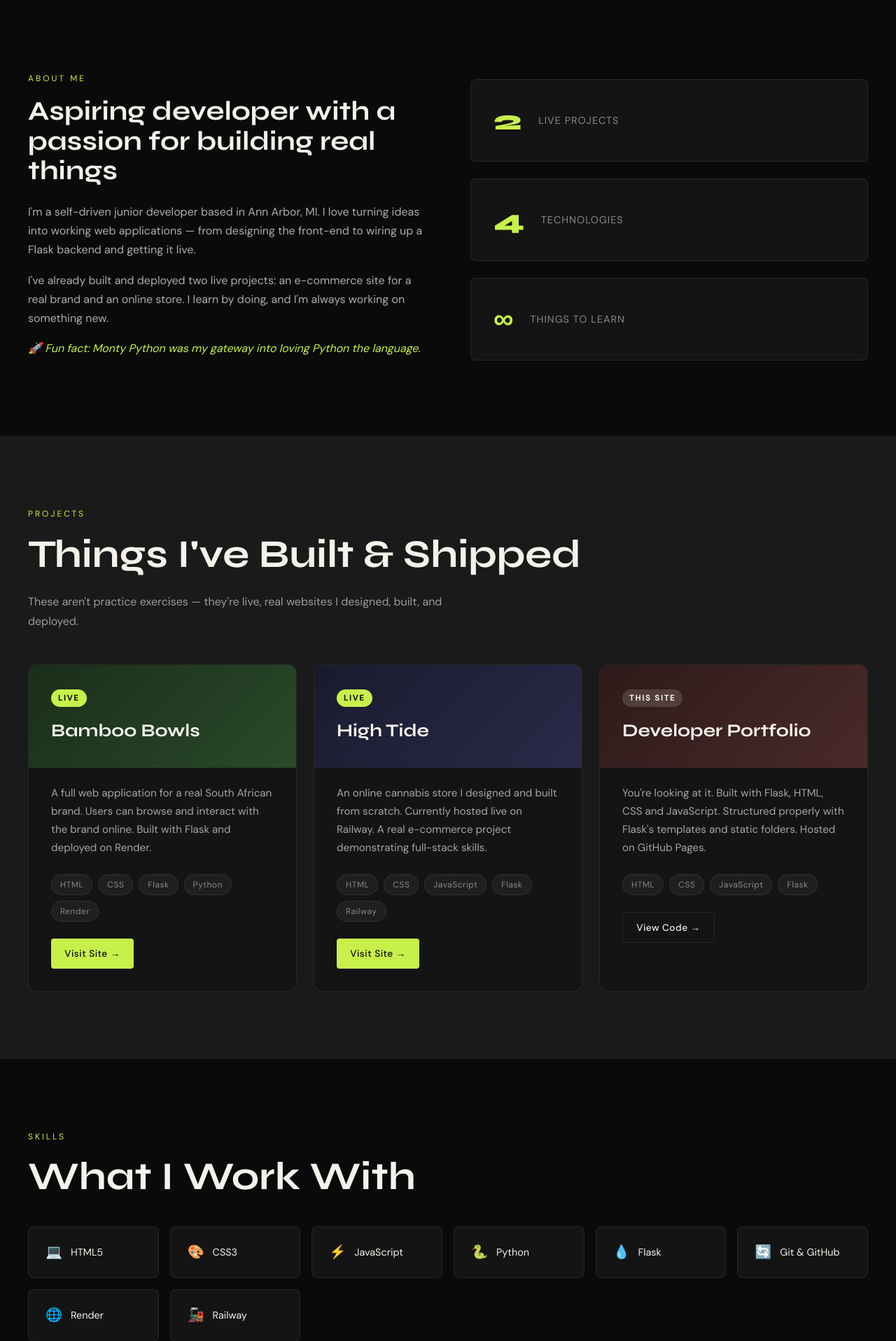
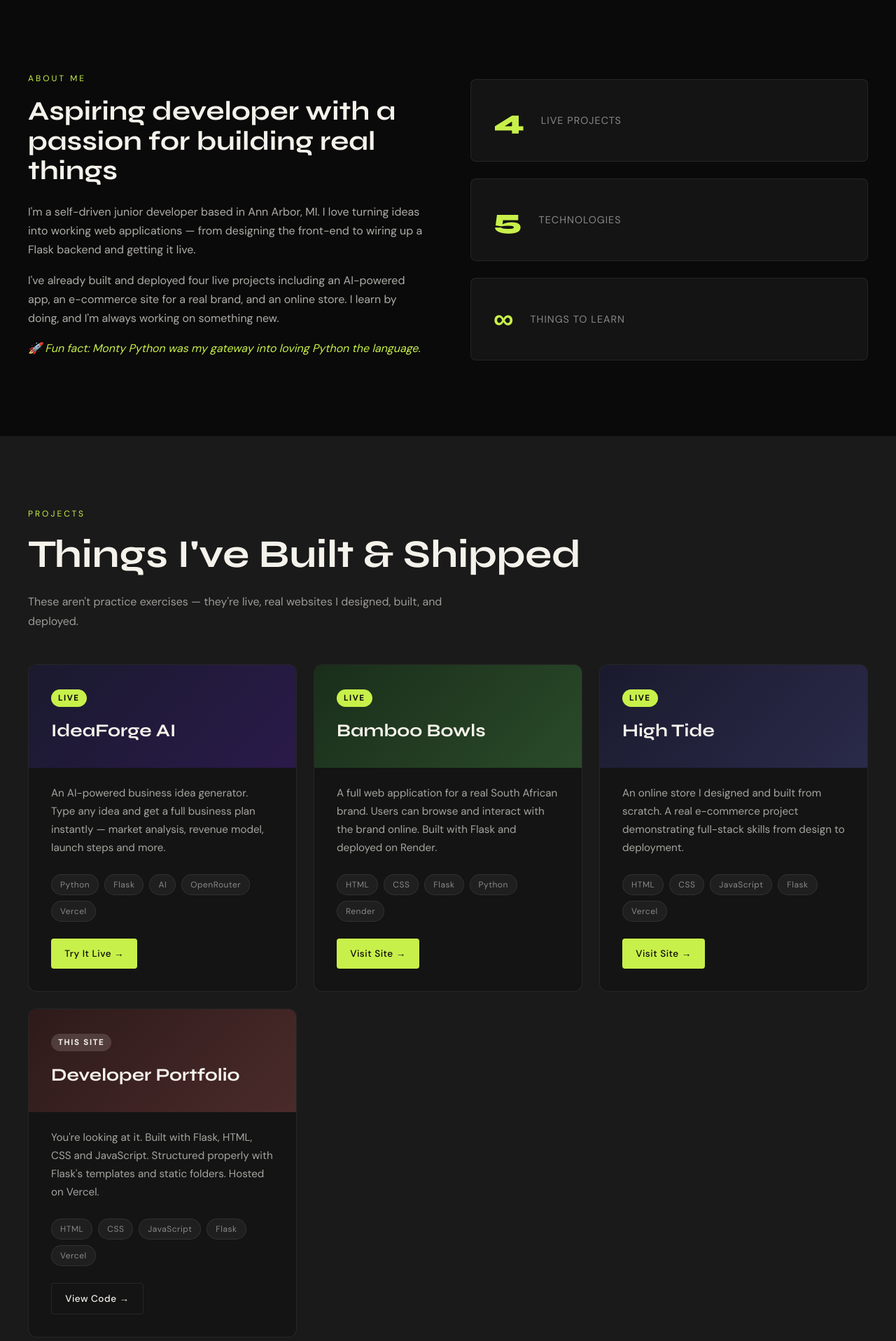
Before and after one commit to Fumingblock1/My-portfolio, a Flask app: page / in a window 1280 px wide. Shown: the part 799-2715 px from the top of the page at 70% size. Run offline with Flask 3, Linux system fonts and the light colour scheme.

Commit message:
Update index.html

```diff
--- a/templates/index.html
+++ b/templates/index.html
@@ -47,16 +47,16 @@
           <span class="section-tag">About Me</span>
           <h2>Aspiring developer with a passion for building real things</h2>
           <p>I'm a self-driven junior developer based in Ann Arbor, MI. I love turning ideas into working web applications &mdash; from designing the front-end to wiring up a Flask backend and getting it live.</p>
-          <p>I've already built and deployed two live projects: an e-commerce site for a real brand and an online store. I learn by doing, and I'm always working on something new.</p>
+          <p>I've already built and deployed four live projects including an AI-powered app, an e-commerce site for a real brand, and an online store. I learn by doing, and I'm always working on something new.</p>
           <p class="fun-fact">&#128640; Fun fact: Monty Python was my gateway into loving Python the language.</p>
         </div>
         <div class="about-stats">
           <div class="stat-card">
-            <span class="stat-num">2</span>
+            <span class="stat-num">4</span>
             <span class="stat-label">Live Projects</span>
           </div>
           <div class="stat-card">
-            <span class="stat-num">4</span>
+            <span class="stat-num">5</span>
             <span class="stat-label">Technologies</span>
           </div>
           <div class="stat-card">
@@ -76,6 +76,21 @@
       <p class="section-sub">These aren't practice exercises &mdash; they're live, real websites I designed, built, and deployed.</p>
 
       <div class="projects-grid">
+
+        <!-- IdeaForge AI -->
+        <div class="project-card">
+          <div class="project-header" style="background: linear-gradient(135deg, #1a1a2e, #2a1a4a);">
+            <span class="project-badge">Live</span>
+            <h3>IdeaForge AI</h3>
+          </div>
+          <div class="project-body">
+            <p>An AI-powered business idea generator. Type any idea and get a full business plan instantly &mdash; market analysis, revenue model, launch steps and more.</p>
+            <div class="project-tags">
+              <span>Python</span><span>Flask</span><span>AI</span><span>OpenRouter</span><span>Vercel</span>
+            </div>
+            <a href="https://ai-business-generator-eight.vercel.app" target="_blank" class="btn btn-primary btn-sm">Try It Live &rarr;</a>
+          </div>
+        </div>
 
         <!-- Bamboo Bowls -->
         <div class="project-card">
@@ -99,11 +114,11 @@
             <h3>High Tide</h3>
           </div>
           <div class="project-body">
-            <p>An online cannabis store I designed and built from scratch. Currently hosted live on Railway. A real e-commerce project demonstrating full-stack skills.</p>
+            <p>An online store I designed and built from scratch. A real e-commerce project demonstrating full-stack skills from design to deployment.</p>
             <div class="project-tags">
-              <span>HTML</span><span>CSS</span><span>JavaScript</span><span>Flask</span><span>Railway</span>
+              <span>HTML</span><span>CSS</span><span>JavaScript</span><span>Flask</span><span>Vercel</span>
             </div>
-            <a href="https://high-tide-production.up.railway.app" target="_blank" class="btn btn-primary btn-sm">Visit Site &rarr;</a>
+            <a href="https://high-tide-virid.vercel.app" target="_blank" class="btn btn-primary btn-sm">Visit Site &rarr;</a>
           </div>
         </div>
 
@@ -114,9 +129,9 @@
             <h3>Developer Portfolio</h3>
           </div>
           <div class="project-body">
-            <p>You're looking at it. Built with Flask, HTML, CSS and JavaScript. Structured properly with Flask's templates and static folders. Hosted on GitHub Pages.</p>
+            <p>You're looking at it. Built with Flask, HTML, CSS and JavaScript. Structured properly with Flask's templates and static folders. Hosted on Vercel.</p>
             <div class="project-tags">
-              <span>HTML</span><span>CSS</span><span>JavaScript</span><span>Flask</span>
+              <span>HTML</span><span>CSS</span><span>JavaScript</span><span>Flask</span><span>Vercel</span>
             </div>
             <a href="https://github.com/Fumingblock1/My-portfolio" target="_blank" class="btn btn-ghost btn-sm">View Code &rarr;</a>
           </div>
@@ -138,8 +153,9 @@
         <div class="skill-item"><span class="skill-icon">&#128013;</span>Python</div>
         <div class="skill-item"><span class="skill-icon">&#128167;</span>Flask</div>
         <div class="skill-item"><span class="skill-icon">&#128260;</span>Git &amp; GitHub</div>
+        <div class="skill-item"><span class="skill-icon">&#127760;</span>Vercel</div>
         <div class="skill-item"><span class="skill-icon">&#127760;</span>Render</div>
-        <div class="skill-item"><span class="skill-icon">&#128642;</span>Railway</div>
+        <div class="skill-item"><span class="skill-icon">&#129302;</span>AI APIs</div>
       </div>
     </div>
   </section>
```
